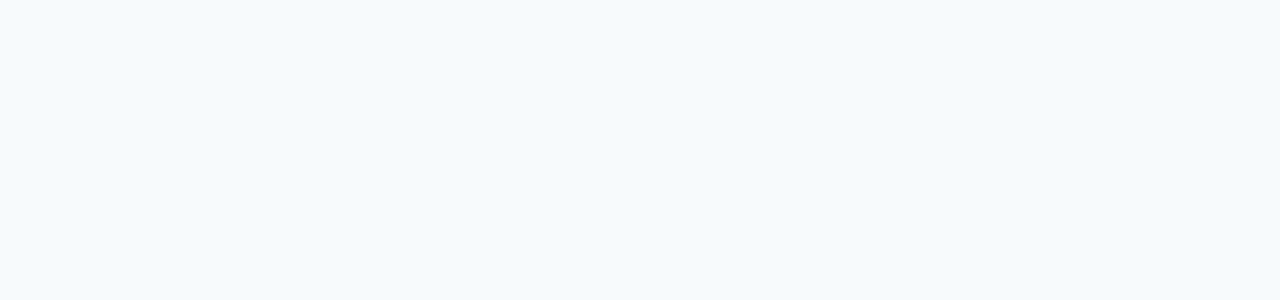
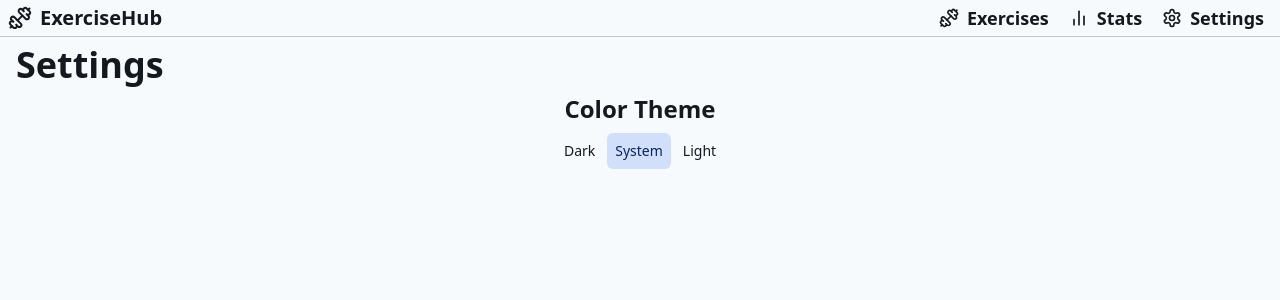
Before and after one commit to jramirez-codes/exercise-web, a React (Vite) app: page /settings in a window 1280 px wide. Before the commit this address had no page. Shown: the top 300 px of the page. Built offline with nearby package versions, Linux system fonts and the light colour scheme.

Commit message:
color theme

```diff
--- a/package.json
+++ b/package.json
@@ -12,6 +12,8 @@
   "dependencies": {
     "@radix-ui/react-navigation-menu": "^1.2.5",
     "@radix-ui/react-slot": "^1.1.2",
+    "@radix-ui/react-toggle": "^1.1.2",
+    "@radix-ui/react-toggle-group": "^1.1.2",
     "@tanstack/query-sync-storage-persister": "^5.66.0",
     "@tanstack/react-query": "^5.66.0",
     "@tanstack/react-query-persist-client": "^5.66.0",
--- a/src/App.tsx
+++ b/src/App.tsx
@@ -1,6 +1,7 @@
 import { BrowserRouter, Route, Routes } from "react-router"
 import { Layout } from "./components/ui-blocks/layout"
 import { Home } from "./pages/home/home"
+import { Settings } from "./pages/settings/settings"
 
 function App() {
 
@@ -10,6 +11,7 @@
         <Routes>
           <Route element={<Layout />}>
             <Route path="/" element={<Home />} />
+            <Route path="/settings" element={<Settings />} />
           </Route>
         </Routes>
       </BrowserRouter>
--- /dev/null
+++ b/src/components/ui/toggle-group.tsx
@@ -0,0 +1,59 @@
+import * as React from "react"
+import * as ToggleGroupPrimitive from "@radix-ui/react-toggle-group"
+import { type VariantProps } from "class-variance-authority"
+
+import { cn } from "@/lib/utils"
+import { toggleVariants } from "@/components/ui/toggle"
+
+const ToggleGroupContext = React.createContext<
+  VariantProps<typeof toggleVariants>
+>({
+  size: "default",
+  variant: "default",
+})
+
+const ToggleGroup = React.forwardRef<
+  React.ElementRef<typeof ToggleGroupPrimitive.Root>,
+  React.ComponentPropsWithoutRef<typeof ToggleGroupPrimitive.Root> &
+    VariantProps<typeof toggleVariants>
+>(({ className, variant, size, children, ...props }, ref) => (
+  <ToggleGroupPrimitive.Root
+    ref={ref}
+    className={cn("flex items-center justify-center gap-1", className)}
+    {...props}
+  >
+    <ToggleGroupContext.Provider value={{ variant, size }}>
+      {children}
+    </ToggleGroupContext.Provider>
+  </ToggleGroupPrimitive.Root>
+))
+
+ToggleGroup.displayName = ToggleGroupPrimitive.Root.displayName
+
+const ToggleGroupItem = React.forwardRef<
+  React.ElementRef<typeof ToggleGroupPrimitive.Item>,
+  React.ComponentPropsWithoutRef<typeof ToggleGroupPrimitive.Item> &
+    VariantProps<typeof toggleVariants>
+>(({ className, children, variant, size, ...props }, ref) => {
+  const context = React.useContext(ToggleGroupContext)
+
+  return (
+    <ToggleGroupPrimitive.Item
+      ref={ref}
+      className={cn(
+        toggleVariants({
+          variant: context.variant || variant,
+          size: context.size || size,
+        }),
+        className
+      )}
+      {...props}
+    >
+      {children}
+    </ToggleGroupPrimitive.Item>
+  )
+})
+
+ToggleGroupItem.displayName = ToggleGroupPrimitive.Item.displayName
+
+export { ToggleGroup, ToggleGroupItem }
--- /dev/null
+++ b/src/components/ui/toggle.tsx
@@ -0,0 +1,45 @@
+"use client"
+
+import * as React from "react"
+import * as TogglePrimitive from "@radix-ui/react-toggle"
+import { cva, type VariantProps } from "class-variance-authority"
+
+import { cn } from "@/lib/utils"
+
+const toggleVariants = cva(
+  "inline-flex items-center justify-center gap-2 rounded-md text-sm font-medium transition-colors hover:bg-muted hover:text-muted-foreground focus-visible:outline-none focus-visible:ring-1 focus-visible:ring-ring disabled:pointer-events-none disabled:opacity-50 data-[state=on]:bg-accent data-[state=on]:text-accent-foreground [&_svg]:pointer-events-none [&_svg]:size-4 [&_svg]:shrink-0",
+  {
+    variants: {
+      variant: {
+        default: "bg-transparent",
+        outline:
+          "border border-input bg-transparent shadow-sm hover:bg-accent hover:text-accent-foreground",
+      },
+      size: {
+        default: "h-9 px-2 min-w-9",
+        sm: "h-8 px-1.5 min-w-8",
+        lg: "h-10 px-2.5 min-w-10",
+      },
+    },
+    defaultVariants: {
+      variant: "default",
+      size: "default",
+    },
+  }
+)
+
+const Toggle = React.forwardRef<
+  React.ElementRef<typeof TogglePrimitive.Root>,
+  React.ComponentPropsWithoutRef<typeof TogglePrimitive.Root> &
+    VariantProps<typeof toggleVariants>
+>(({ className, variant, size, ...props }, ref) => (
+  <TogglePrimitive.Root
+    ref={ref}
+    className={cn(toggleVariants({ variant, size, className }))}
+    {...props}
+  />
+))
+
+Toggle.displayName = TogglePrimitive.Root.displayName
+
+export { Toggle, toggleVariants }
--- a/src/pages/settings/settings.tsx
+++ b/src/pages/settings/settings.tsx
@@ -0,0 +1,17 @@
+import { useTheme } from "@/components/ui-blocks/theme-provider";
+import { ToggleGroup, ToggleGroupItem } from "@/components/ui/toggle-group";
+
+export function Settings() {
+  const { theme, setTheme } = useTheme()
+  return (
+    <div className="min-h-screen pl-2 pr-2 space-y-2">
+      <h1 className="text-4xl font-bold">Settings</h1>
+      <h1 className="text-2xl font-bold text-center">Color Theme</h1>
+      <ToggleGroup type="single" value={theme}>
+        <ToggleGroupItem value="dark" onClick={()=>{setTheme('dark')}}>Dark</ToggleGroupItem>
+        <ToggleGroupItem value="system" onClick={()=>{setTheme('system')}}>System</ToggleGroupItem>
+        <ToggleGroupItem value="light" onClick={()=>{setTheme('light')}}>Light</ToggleGroupItem>
+      </ToggleGroup>
+    </div>
+  )
+}
```
Also changed, not shown: 1 other file (tests, documents, lock files or other folders).
